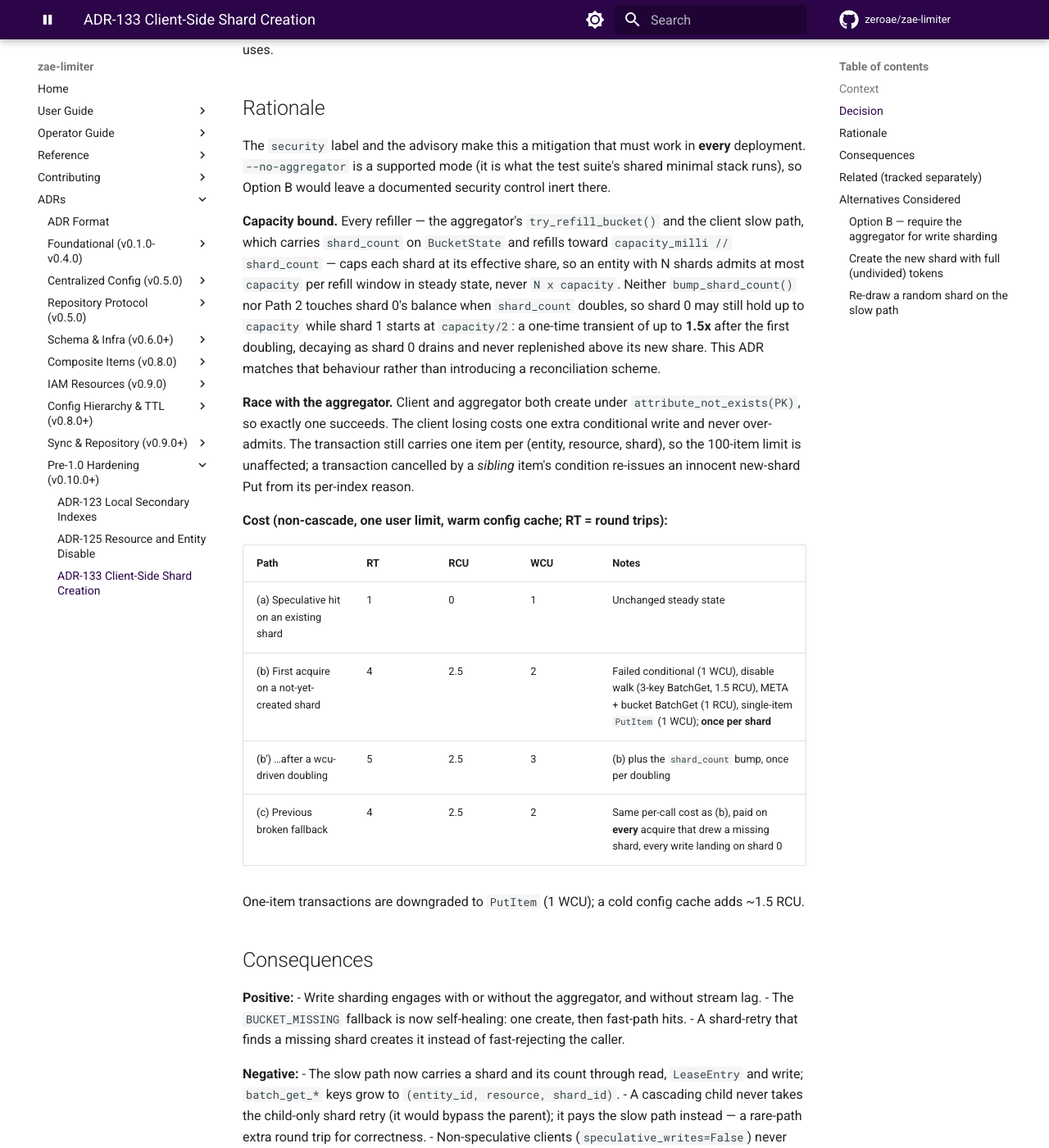
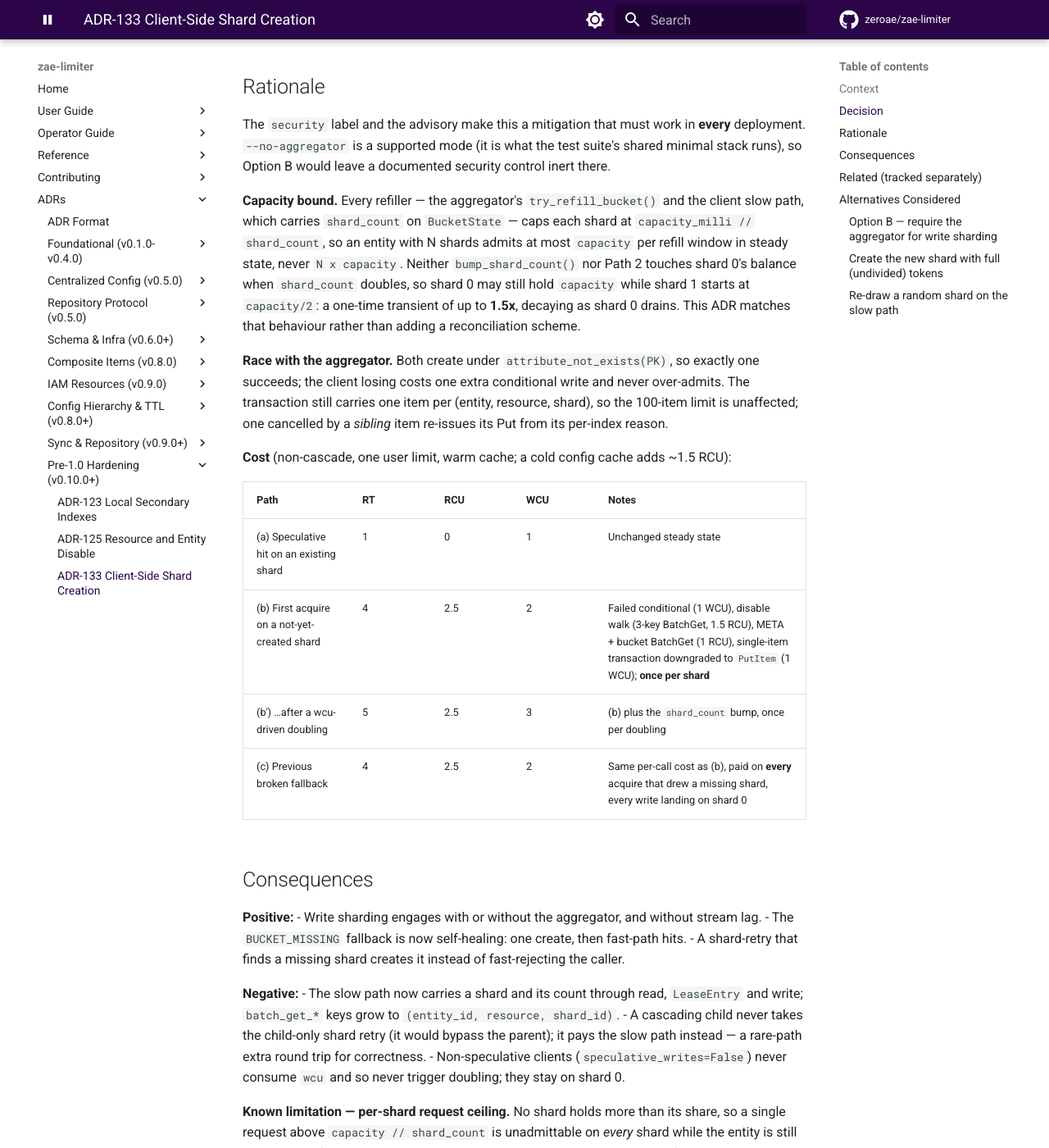
Before and after one commit to zeroae/zae-limiter, an MkDocs documentation site: the page built from docs/adr/133-client-shard-creation.md, in a window 1280 px wide and 1400 px high, scrolled down 867 px. Shown: the whole window at 82% size. Built offline with MkDocs 1.6.1 and Material for MkDocs 9.7.7, drawn with Linux system fonts in a browser that asks for light colours; comment, search, counter and statistics services are not loaded; the version menu is left out; some of the changed text lies outside the part shown.

Commit message:
📝 docs(adr): document the per-shard request ceiling
Write sharding divides a limit across shards, so no shard ever holds more
than `capacity // shard_count` and a single request larger than one share
is rejected on every shard while the entity is still under its configured
limit. Record it as a known limitation in ADR-133 and the performance
guide, note that statuses now report the share so the rejection is honest,
and that MAX_SHARD_COUNT bounds how small a share can get.

Surfacing an occurrence as an event or CloudWatch metric is tracked in
#475, now listed alongside #468 and #474 in ADR-133's related work.
ADR-133 stays within its 100-line cap: a few paragraphs were tightened to
make room.

Refs #439, #475
Co-Authored-By: Claude Opus 5 (1M context) <noreply@anthropic.com>
Claude-Session: https://claude.ai/code/session_01QdVj8nPhUwTz2aNJzMFqt5

```diff
--- a/docs/adr/133-client-shard-creation.md
+++ b/docs/adr/133-client-shard-creation.md
@@ -18,8 +18,7 @@ shard" — shows the original design expected the client to create shards. With
 shard 0: writes stayed on the hot partition and about half of all acquires paid a full
 slow-path fallback for nothing.
 
-**Option A**: the client creates shard N>0 items itself on the slow path. **Option B**: make
-the aggregator a hard requirement and document `--no-aggregator` deployments as unsharded.
+**Option A**: the client creates shard N>0 items itself. **Option B**: require the aggregator.
 
 ## Decision
 
@@ -40,31 +39,26 @@ deployment. `--no-aggregator` is a supported mode (it is what the test suite's s
 minimal stack runs), so Option B would leave a documented security control inert there.
 
 **Capacity bound.** Every refiller — the aggregator's `try_refill_bucket()` and the client
-slow path, which carries `shard_count` on `BucketState` and refills toward
-`capacity_milli // shard_count` — caps each shard at its effective share, so an entity with
-N shards admits at most `capacity` per refill window in steady state, never `N x capacity`.
-Neither `bump_shard_count()` nor Path 2 touches shard 0's balance when `shard_count`
-doubles, so shard 0 may still hold up to `capacity` while shard 1 starts at `capacity/2`:
-a one-time transient of up to **1.5x** after the first doubling, decaying as shard 0 drains
-and never replenished above its new share. This ADR matches that behaviour rather than
-introducing a reconciliation scheme.
+slow path, which carries `shard_count` on `BucketState` — caps each shard at
+`capacity_milli // shard_count`, so an entity with N shards admits at most `capacity` per
+refill window in steady state, never `N x capacity`. Neither `bump_shard_count()` nor Path 2
+touches shard 0's balance when `shard_count` doubles, so shard 0 may still hold `capacity`
+while shard 1 starts at `capacity/2`: a one-time transient of up to **1.5x**, decaying as
+shard 0 drains. This ADR matches that behaviour rather than adding a reconciliation scheme.
 
-**Race with the aggregator.** Client and aggregator both create under
-`attribute_not_exists(PK)`, so exactly one succeeds. The client losing costs one extra
-conditional write and never over-admits. The transaction still carries one item per
-(entity, resource, shard), so the 100-item limit is unaffected; a transaction cancelled by a
-*sibling* item's condition re-issues an innocent new-shard Put from its per-index reason.
+**Race with the aggregator.** Both create under `attribute_not_exists(PK)`, so exactly one
+succeeds; the client losing costs one extra conditional write and never over-admits. The
+transaction still carries one item per (entity, resource, shard), so the 100-item limit is
+unaffected; one cancelled by a *sibling* item re-issues its Put from its per-index reason.
 
-**Cost (non-cascade, one user limit, warm config cache; RT = round trips):**
+**Cost** (non-cascade, one user limit, warm cache; a cold config cache adds ~1.5 RCU):
 
 | Path | RT | RCU | WCU | Notes |
 |------|----|-----|-----|-------|
 | (a) Speculative hit on an existing shard | 1 | 0 | 1 | Unchanged steady state |
-| (b) First acquire on a not-yet-created shard | 4 | 2.5 | 2 | Failed conditional (1 WCU), disable walk (3-key BatchGet, 1.5 RCU), META + bucket BatchGet (1 RCU), single-item `PutItem` (1 WCU); **once per shard** |
+| (b) First acquire on a not-yet-created shard | 4 | 2.5 | 2 | Failed conditional (1 WCU), disable walk (3-key BatchGet, 1.5 RCU), META + bucket BatchGet (1 RCU), single-item transaction downgraded to `PutItem` (1 WCU); **once per shard** |
 | (b') …after a wcu-driven doubling | 5 | 2.5 | 3 | (b) plus the `shard_count` bump, once per doubling |
 | (c) Previous broken fallback | 4 | 2.5 | 2 | Same per-call cost as (b), paid on **every** acquire that drew a missing shard, every write landing on shard 0 |
-
-One-item transactions are downgraded to `PutItem` (1 WCU); a cold config cache adds ~1.5 RCU.
 
 ## Consequences
 
@@ -81,10 +75,16 @@ One-item transactions are downgraded to `PutItem` (1 WCU); a cold config cache a
 - Non-speculative clients (`speculative_writes=False`) never consume `wcu` and so never
   trigger doubling; they stay on shard 0.
 
+**Known limitation — per-shard request ceiling.** No shard holds more than its share, so a
+single request above `capacity // shard_count` is unadmittable on *every* shard while the
+entity is still under its configured limit. Statuses report the share, not the undivided
+config, so `RateLimitExceeded` is honest; `MAX_SHARD_COUNT` (32) bounds how small a share gets.
+
 ## Related (tracked separately)
 
 - `_sync_bucket_params()` reconciles shard 0 only ([#468](https://github.com/zeroae/zae-limiter/issues/468));
-  the parallel cascade fast path always writes the parent on shard 0 ([#474](https://github.com/zeroae/zae-limiter/issues/474)).
+  the parallel cascade fast path always writes the parent on shard 0 ([#474](https://github.com/zeroae/zae-limiter/issues/474));
+  the per-shard ceiling has no event or metric ([#475](https://github.com/zeroae/zae-limiter/issues/475)).
 
 ## Alternatives Considered
 
```
Also changed, not shown: docs/performance.md (+12 -0 lines).
